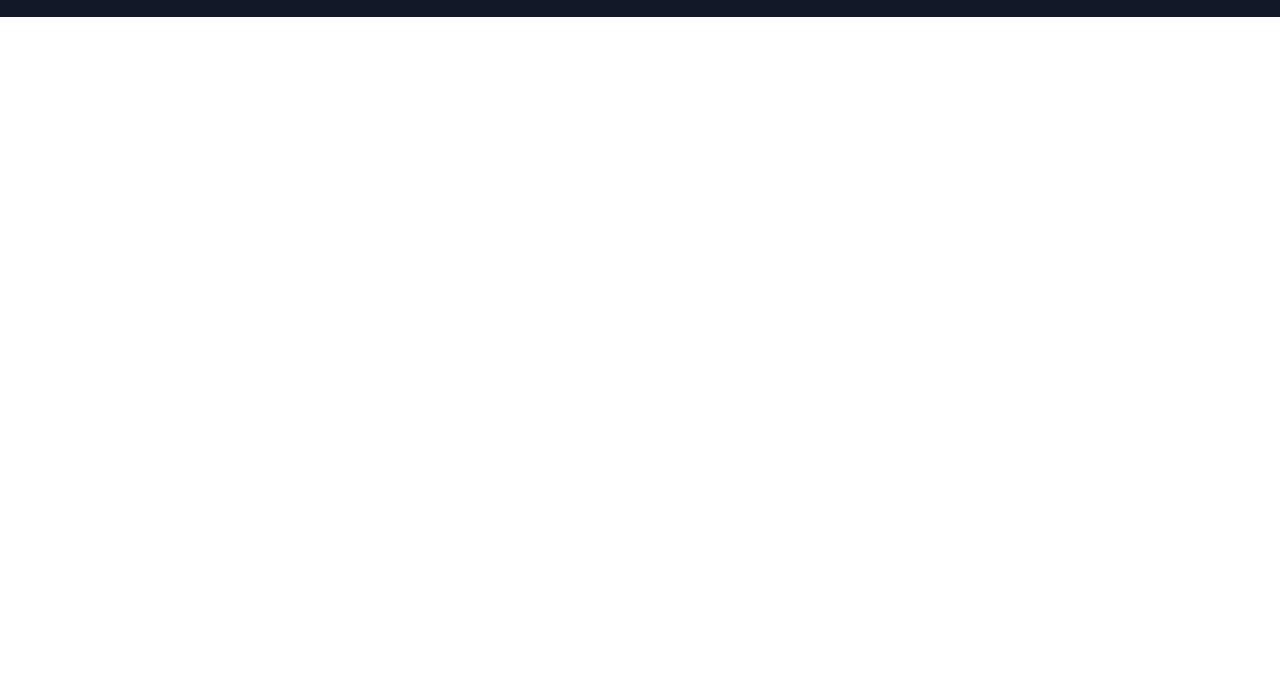
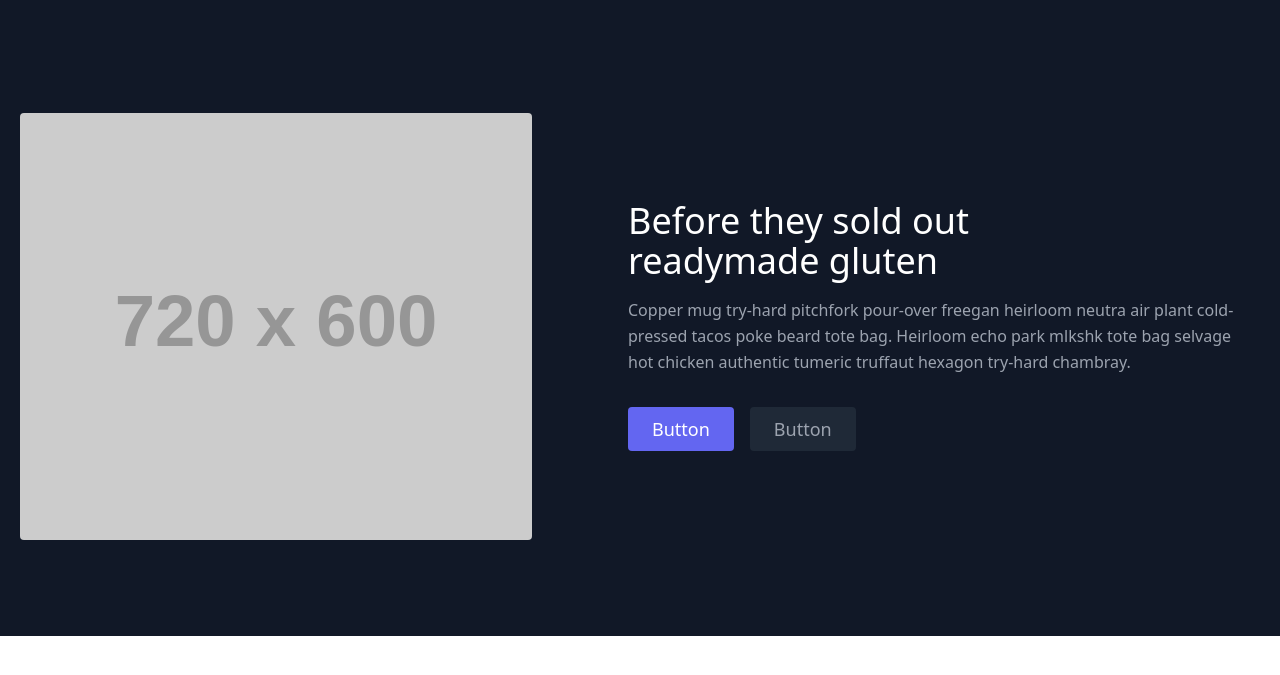
Before and after one commit to pythonut/pythonut.github.io, a plain HTML site: page index.html in a window 1280 px wide. Shown: the part 63-738 px from the top of the page. Drawn offline with nearby package versions, Linux system fonts and the light colour scheme; placeholder pictures from the web are drawn by us.

Commit message:
Update index.html

```diff
--- a/index.html
+++ b/index.html
@@ -28,5 +28,22 @@
     </button>
   </div>
 </header>
+  <section class="text-gray-400 bg-gray-900 body-font">
+  <div class="container mx-auto flex px-5 py-24 md:flex-row flex-col items-center">
+    <div class="lg:max-w-lg lg:w-full md:w-1/2 w-5/6 md:mb-0 mb-10">
+      <img class="object-cover object-center rounded" alt="hero" src="https://dummyimage.com/720x600">
+    </div>
+    <div class="lg:flex-grow md:w-1/2 lg:pl-24 md:pl-16 flex flex-col md:items-start md:text-left items-center text-center">
+      <h1 class="title-font sm:text-4xl text-3xl mb-4 font-medium text-white">Before they sold out
+        <br class="hidden lg:inline-block">readymade gluten
+      </h1>
+      <p class="mb-8 leading-relaxed">Copper mug try-hard pitchfork pour-over freegan heirloom neutra air plant cold-pressed tacos poke beard tote bag. Heirloom echo park mlkshk tote bag selvage hot chicken authentic tumeric truffaut hexagon try-hard chambray.</p>
+      <div class="flex justify-center">
+        <button class="inline-flex text-white bg-indigo-500 border-0 py-2 px-6 focus:outline-none hover:bg-indigo-600 rounded text-lg">Button</button>
+        <button class="ml-4 inline-flex text-gray-400 bg-gray-800 border-0 py-2 px-6 focus:outline-none hover:bg-gray-700 hover:text-white rounded text-lg">Button</button>
+      </div>
+    </div>
+  </div>
+</section>
 </body>
 </html>
```
